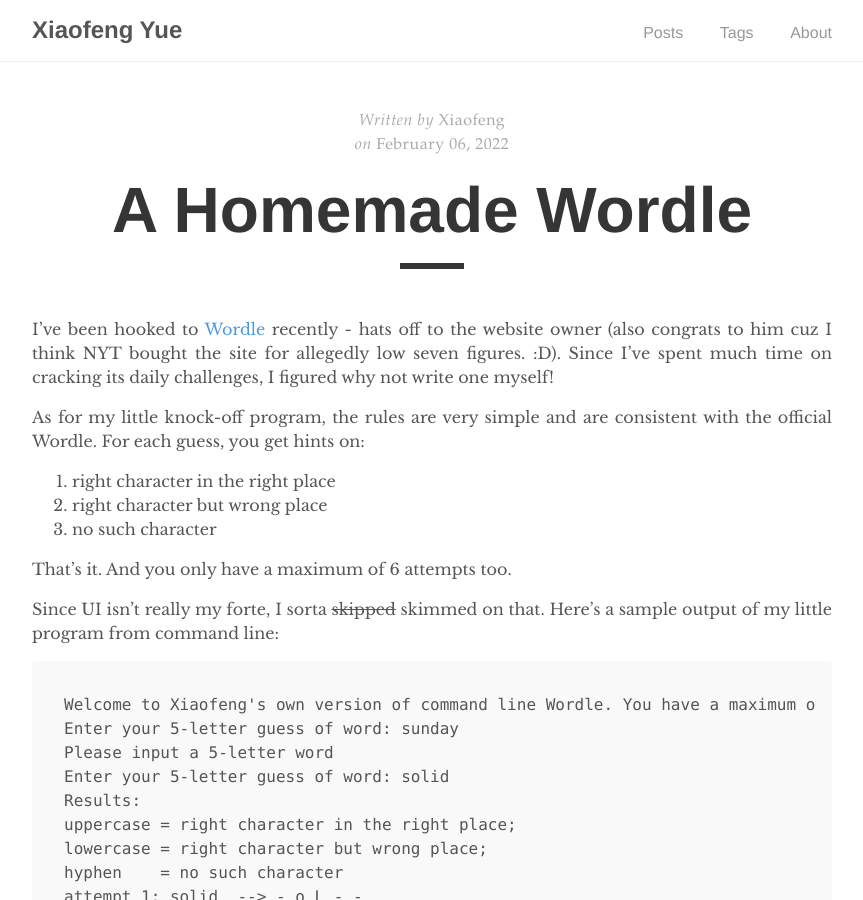
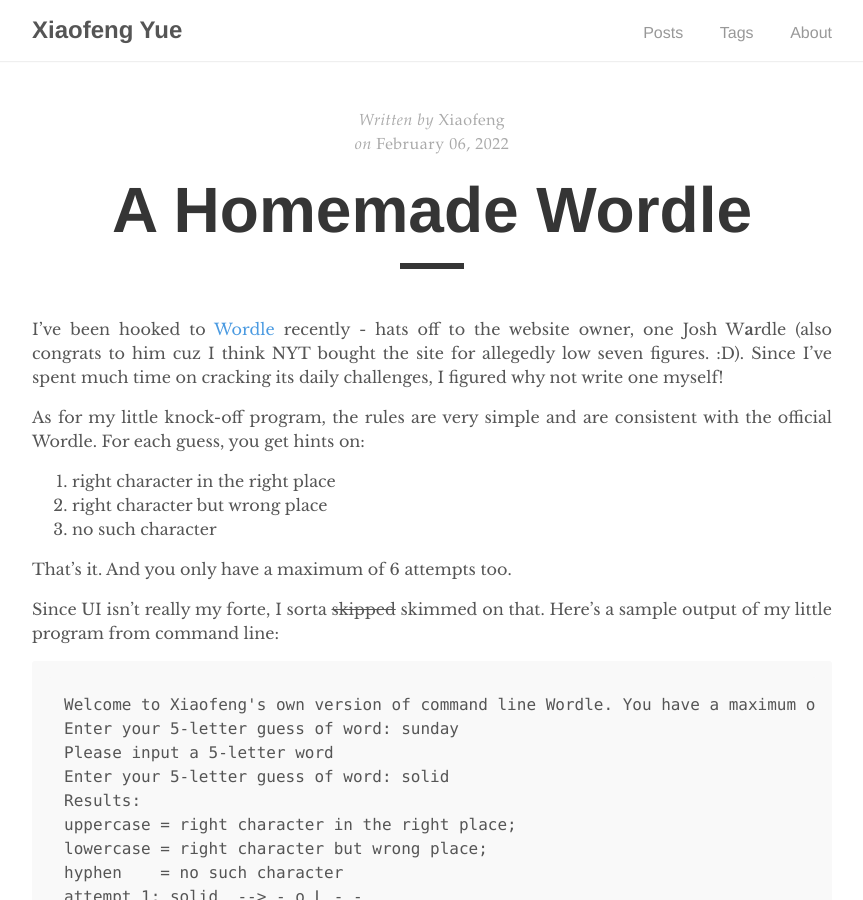
Before and after one commit to yuexiaofeng/yuexiaofeng.github.io, a Jekyll site: the page built from _posts/2022-02-06-wordle.md, in a window 1280 px wide and 900 px high. Shown: the whole window, without its empty margins (208-1071 px from the left). Built offline with Jekyll 4.4.1, drawn with Linux system fonts in a browser that asks for light colours.

Commit message:
updated wordle post

```diff
--- a/_posts/2022-02-06-wordle.md
+++ b/_posts/2022-02-06-wordle.md
@@ -6,7 +6,7 @@
 tags: [Random]
 ---
 
-I've been hooked to [Wordle](https://www.powerlanguage.co.uk/wordle/) recently - <!--more--> hats off to the website owner (also congrats to him cuz I think NYT bought the site for allegedly low seven figures. :D). Since I've spent much time on cracking its daily challenges, I figured why not write one myself!
+I've been hooked to [Wordle](https://www.powerlanguage.co.uk/wordle/) recently - <!--more--> hats off to the website owner, one Josh W**a**rdle (also congrats to him cuz I think NYT bought the site for allegedly low seven figures. :D). Since I've spent much time on cracking its daily challenges, I figured why not write one myself!
 
 As for my little knock-off program, the rules are very simple and are consistent with the official Wordle. For each guess, you get hints on:
 
```
